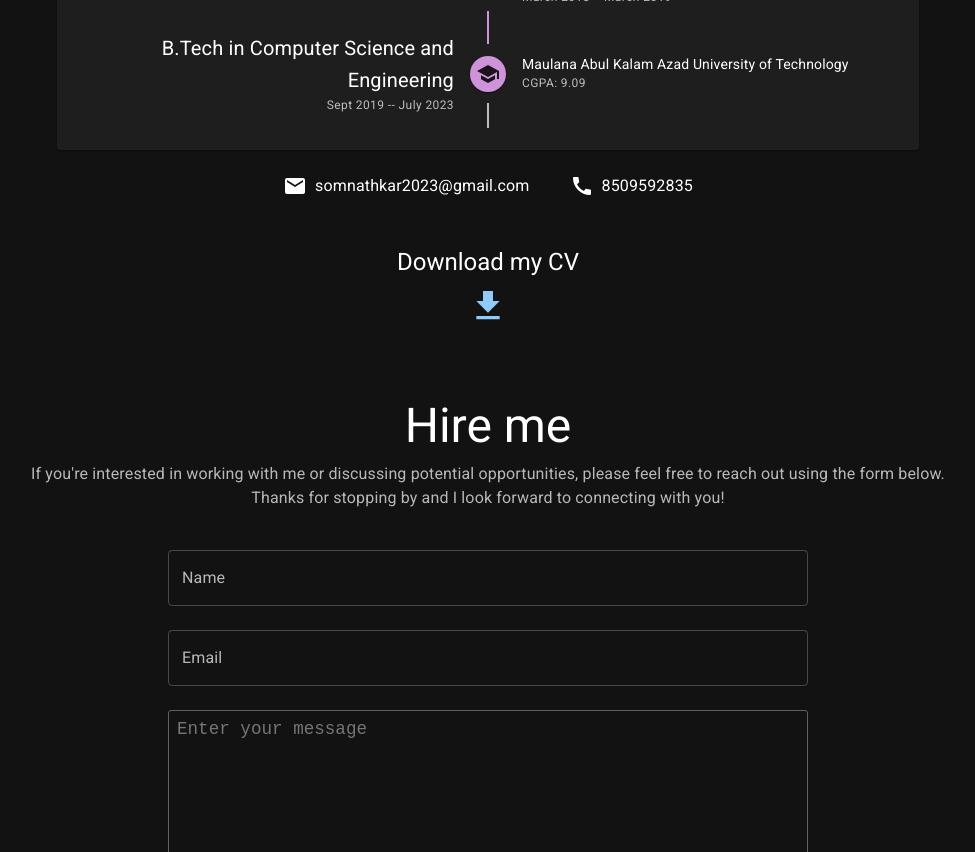
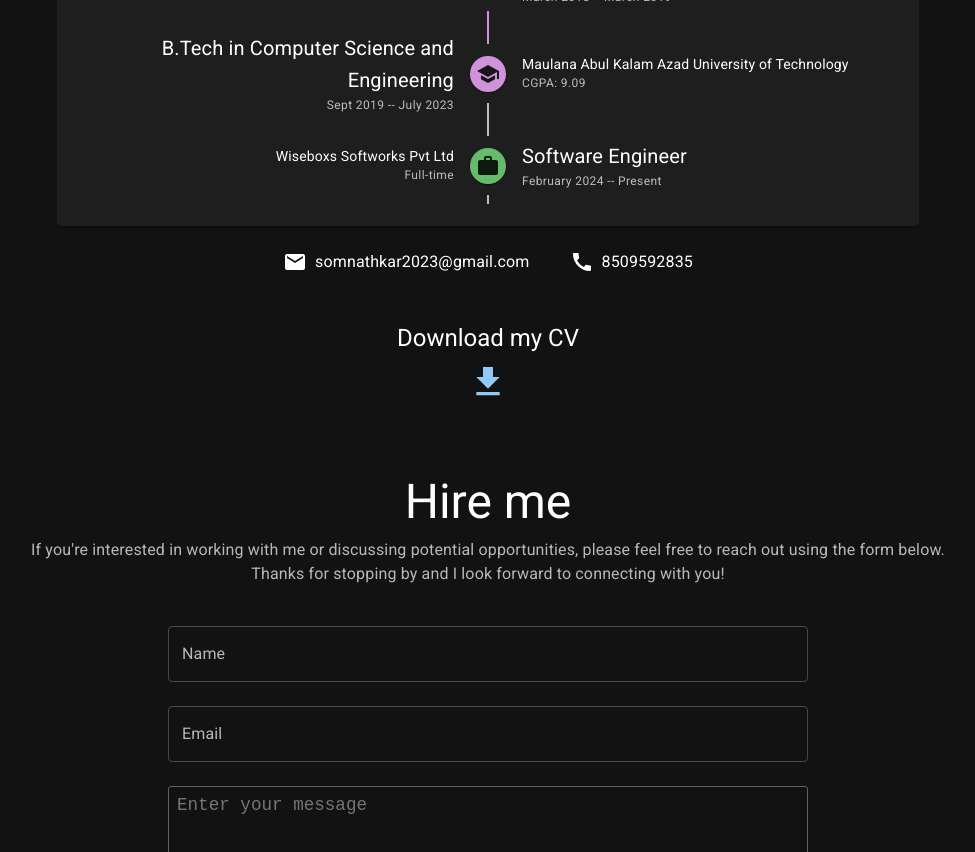
Before and after one commit to SomnathKar000/Porifolio, a React (Create React App) app: page / in a window 1280 px wide. Shown: the part 3840-4692 px from the top of the page, without its empty margins (152-1127 px from the left). Built offline with nearby package versions, Linux system fonts and the light colour scheme.

Commit message:
feat: add Wiseboxs Softworks work experience timeline item to Information component

```diff
--- a/src/components/Information.js
+++ b/src/components/Information.js
@@ -13,6 +13,7 @@ import EmailIcon from "@mui/icons-material/Email";
 import CallIcon from "@mui/icons-material/Call";
 import SchoolIcon from "@mui/icons-material/School";
 import CakeIcon from "@mui/icons-material/Cake";
+import WorkIcon from "@mui/icons-material/Work";
 
 const SocialAccounts = () => {
   const CV = process.env.REACT_APP_CV;
@@ -123,6 +124,38 @@ const SocialAccounts = () => {
               </Typography>
             </TimelineContent>
           </TimelineItem>
+          <TimelineItem>
+            <TimelineOppositeContent sx={{ m: "auto 0" }} variant="body2">
+              Wiseboxs Softworks Pvt Ltd
+              <Typography
+                variant="caption"
+                display="block"
+                color="text.secondary"
+              >
+                Full-time
+              </Typography>
+            </TimelineOppositeContent>
+
+            <TimelineSeparator>
+              <TimelineConnector />
+              <TimelineDot color="success">
+                <WorkIcon />
+              </TimelineDot>
+              <TimelineConnector />
+            </TimelineSeparator>
+            <TimelineContent sx={{ py: "12px", px: 2 }}>
+              <Typography className="information" variant="h6" component="span">
+                Software Engineer
+              </Typography>
+              <Typography
+                variant="caption"
+                display="block"
+                color="text.secondary"
+              >
+                February 2024 -- Present
+              </Typography>
+            </TimelineContent>
+          </TimelineItem>
         </Timeline>
       </Paper>
       <Box
```
